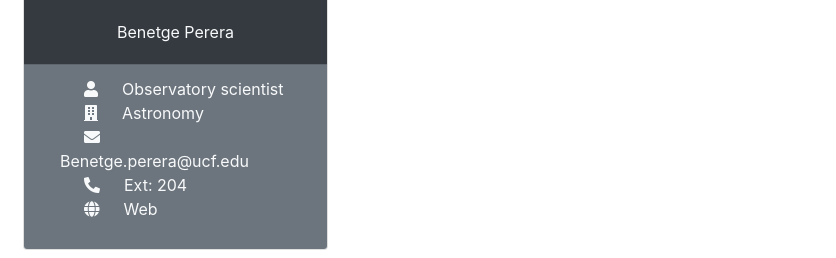
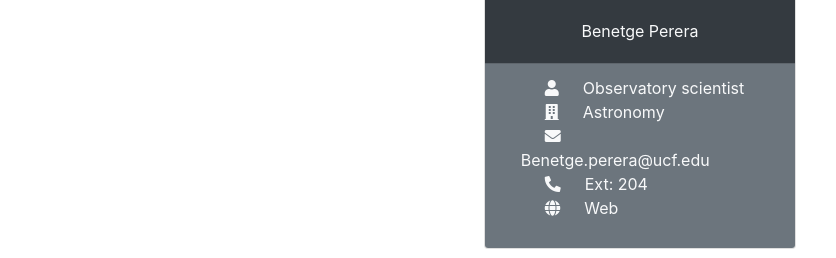
Before and after one commit to YjangWynter/fsi-staff, a PHP site: page / in a window 1280 px wide. Shown: the part 1843-2101 px from the top of the page, without its empty margins (0-836 px from the left). Run offline with PHP 8.4, Linux system fonts and the light colour scheme; data comes from the database, SQL or seed files in the repository; some libraries are stand-ins or nearby versions.

Commit message:
added back centered rows

```diff
--- a/index.php
+++ b/index.php
@@ -10,7 +10,9 @@
 </head>
 
 <body>
-    <div class="container-fluid row justify-content-sm-center ">
+
+    <div class="container-fluid">
+        <div class="row justify-content-md-center">
 <?php
 session_start();
 ////////////////////////////////////////////////////
@@ -65,7 +67,7 @@
 
              if (($count +1) % 3 ==0){ //Prints the new row and a card for every four entries
                //Closes the previous row ?> </div>
-                <div class="row col-sm-12  mx-auto my-auto">
+                <div class="row col-sm-12 justify-content-md-center  mx-auto my-auto">
                     <div class="card h-100 col-sm-3 my-2 px-0 mx-2 px-0 ">
                         <div class=" card-header py-0 px-0">
                         <!-- Not sure how to implement this
@@ -104,7 +106,7 @@
             } else{  // prints the cards in the row
                 //Prints the first row
                 //if the four or more entries exist, end the last row and create new row
-                ?><div class="card h-100 col-sm-3 my-2 px-0 mx-2 px-0 ">
+                ?><div class="card h-100  col-sm-3 my-2 px-0 mx-2 px-0 ">
 
                 <div class=" card-header py-0 px-0">
                 <a href="./staff.php?id=<?php  echo $id; ?>"> <img class="img-fluid card-img-top"src="<?php echo $image; ?>" width="50%"></a>
@@ -150,7 +152,7 @@
 
 
 
-
+        </div>
     </div>
     <script src="https://code.jquery.com/jquery-3.4.1.slim.min.js" integrity="sha384-J6qa4849blE2+poT4WnyKhv5vZF5SrPo0iEjwBvKU7imGFAV0wwj1yYfoRSJoZ+n" crossorigin="anonymous"></script>
 <script src="https://cdn.jsdelivr.net/npm/popper.js@1.16.0/dist/umd/popper.min.js" integrity="sha384-Q6E9RHvbIyZFJoft+2mJbHaEWldlvI9IOYy5n3zV9zzTtmI3UksdQRVvoxMfooAo" crossorigin="anonymous"></script>
```
